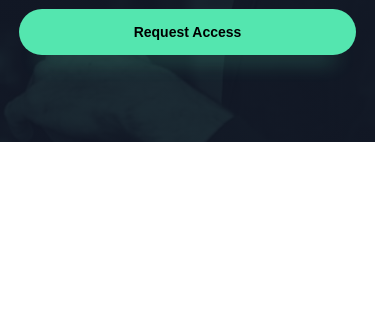
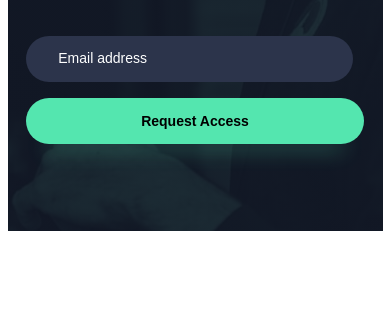
Before and after one commit to dmitrymitenkoff/pod-request-access-landing-page, a plain HTML site: page project_folder/index.html in a window 390 px wide. Shown: the part 525-844 px from the top of the page. Drawn offline with Linux system fonts and the light colour scheme; a web font is replaced by a local one.

Commit message:
Mobile page centred both vertically and horizontally using css grid

```diff
--- a/project_folder/style.css
+++ b/project_folder/style.css
@@ -10,6 +10,11 @@
     box-sizing: border-box;
     margin: 0;
     padding: 0;
+}
+
+body, html {
+    height: 100%;
+    display: grid;
 }
 
 body {
@@ -26,6 +31,7 @@ body {
         url(/project_folder/assets/mobile/image-host.jpg);
     background-size: cover;
     background-position: top;
+    margin: auto;
 }
 
 .header {
```
